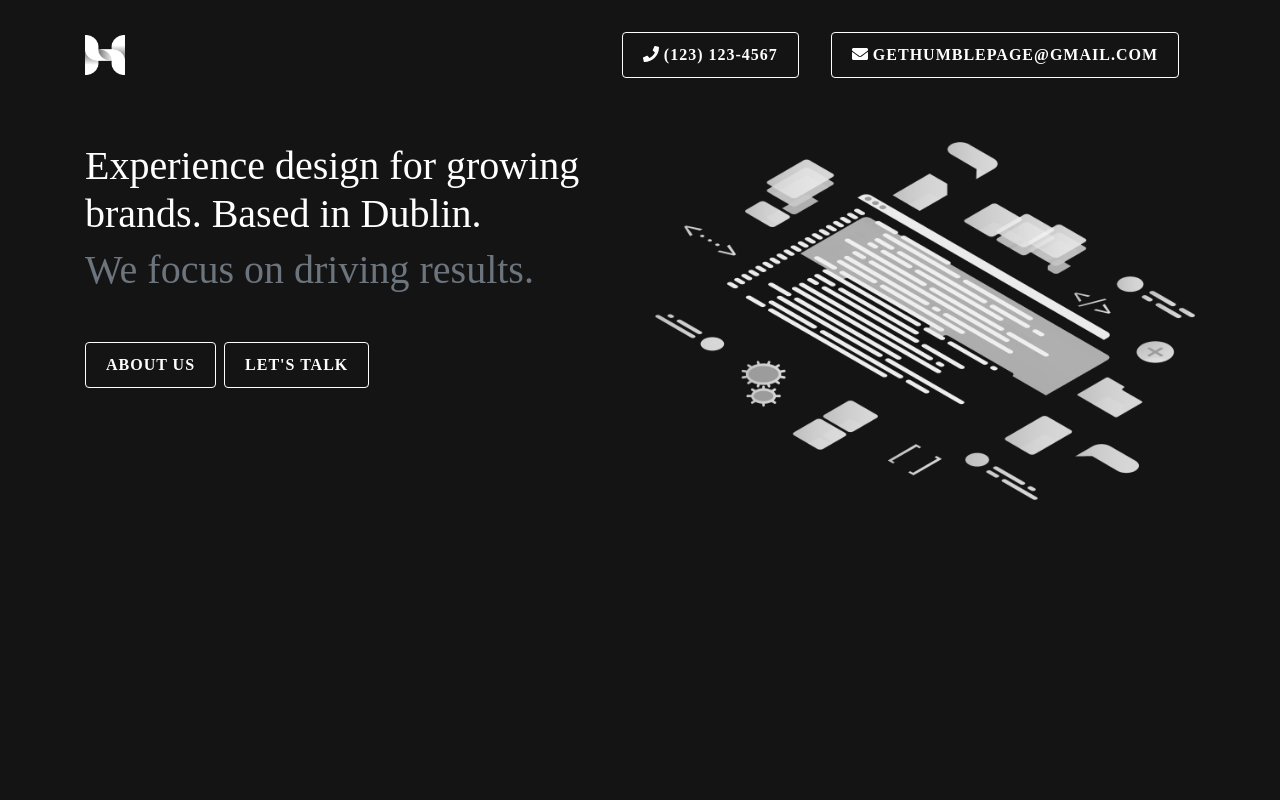
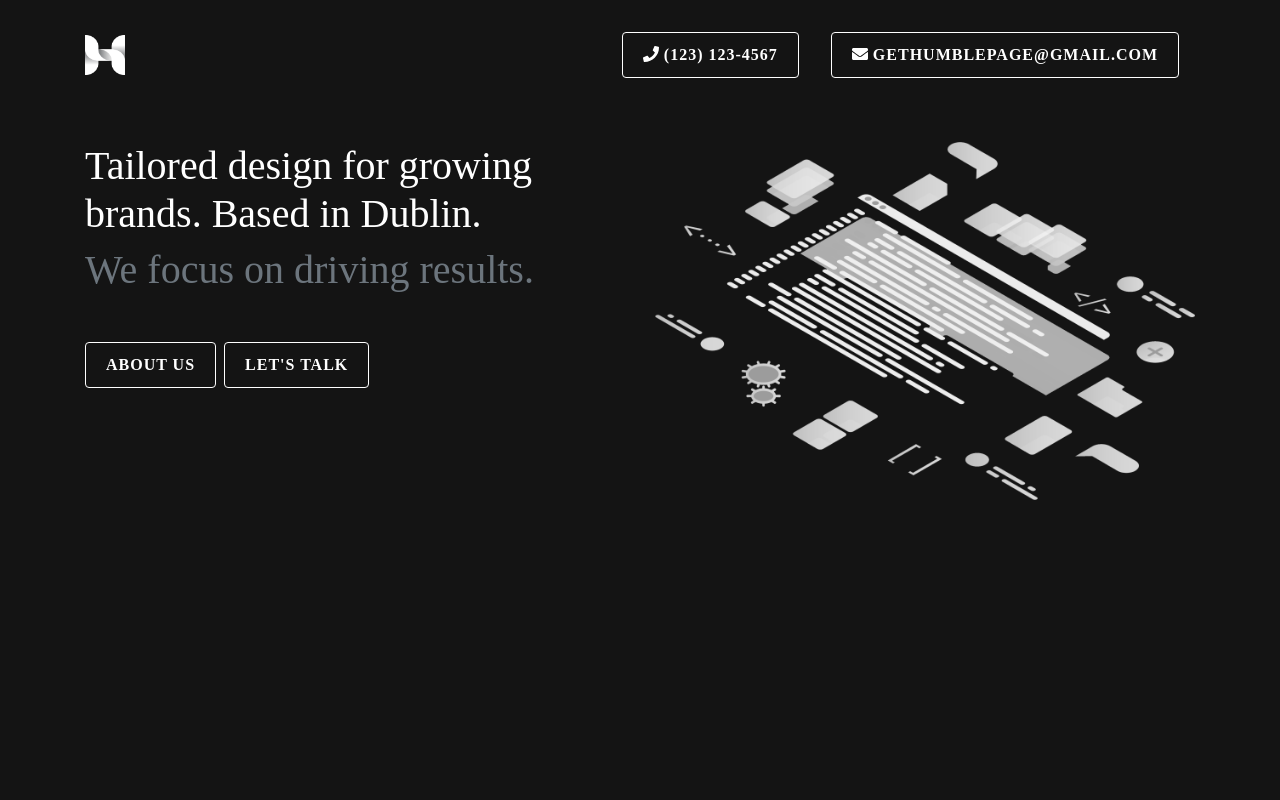
Before and after one commit to jkrclaro/asimov, a React (Create React App) app in the folder humblepage/: page / in a window 1280 px wide. Shown: the top 800 px of the page. Built offline with nearby package versions, Linux system fonts and the light colour scheme; what webfontloader would draw is missing.

Commit message:
Fix landing page

```diff
--- a/humblepage/src/components/Home.jsx
+++ b/humblepage/src/components/Home.jsx
@@ -90,11 +90,11 @@ class Home extends React.Component {
                         <div className='row'>
                             <div className='col-lg-6 mt-5'>
                                 <div className='mb-5' style={styles.professionalFont}>
-                                    <h1>Experience design for growing brands. Based in Dublin.</h1>
+                                    <h1>Tailored design for growing brands. Based in Dublin.</h1>
                                     <h1 className='text-muted'>We focus on driving results.</h1>
                                 </div>
-                                <span className='btn btn-humblepage-primary-inverse mr-2' onClick={this.scrollToAbout}>About us</span>
-                                <a className='btn btn-humblepage-primary-inverse' href='mailto:gethumblepage@gmail.com'>Let's talk</a>
+                                <span className='btn btn-humblepage-primary-inverse mr-2 mb-5' onClick={this.scrollToAbout}>About us</span>
+                                <a className='btn btn-humblepage-primary-inverse mb-5' href='mailto:gethumblepage@gmail.com'>Let's talk</a>
                             </div>
                             {this.state.isDesktop ? (
                                 <div className='col-lg-6 mt-5'>
```
